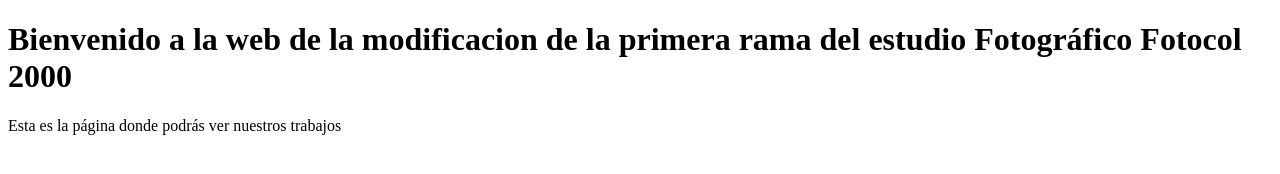
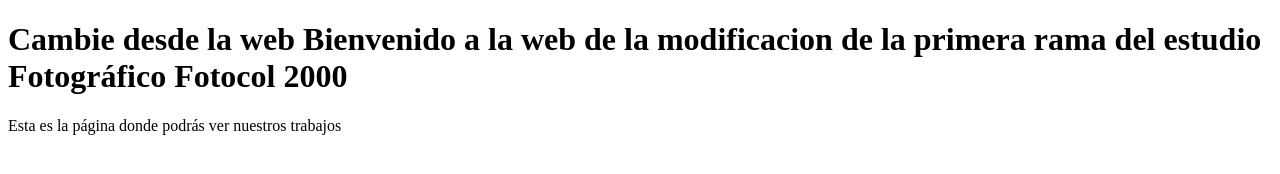
Before and after one commit to Mikesbar/pagina-web-cambio, a plain HTML site: page index.html in a window 1280 px wide. Drawn offline with Linux system fonts and the light colour scheme.

Commit message:
cambio
cambio desde la web

```diff
--- a/index.html
+++ b/index.html
@@ -7,7 +7,7 @@
 
 	<body>
 
-    <h1>Bienvenido a la web de la modificacion de la primera rama del estudio Fotográfico Fotocol 2000</h1>
+    <h1>Cambie desde la web Bienvenido a la web de la modificacion de la primera rama del estudio Fotográfico Fotocol 2000</h1>
     <p>Esta es la página donde podrás ver nuestros trabajos</p>
 
 </body>
```
